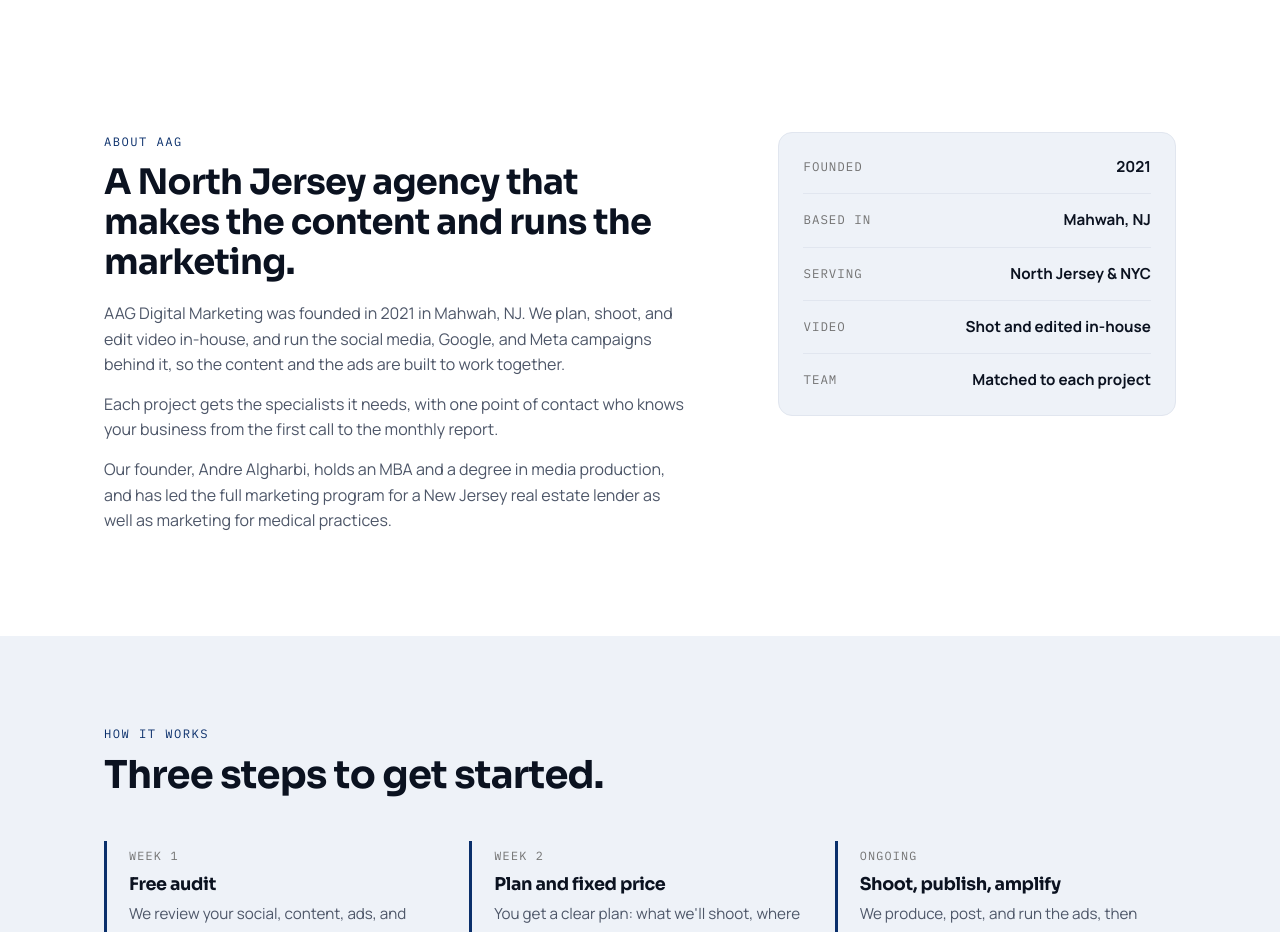
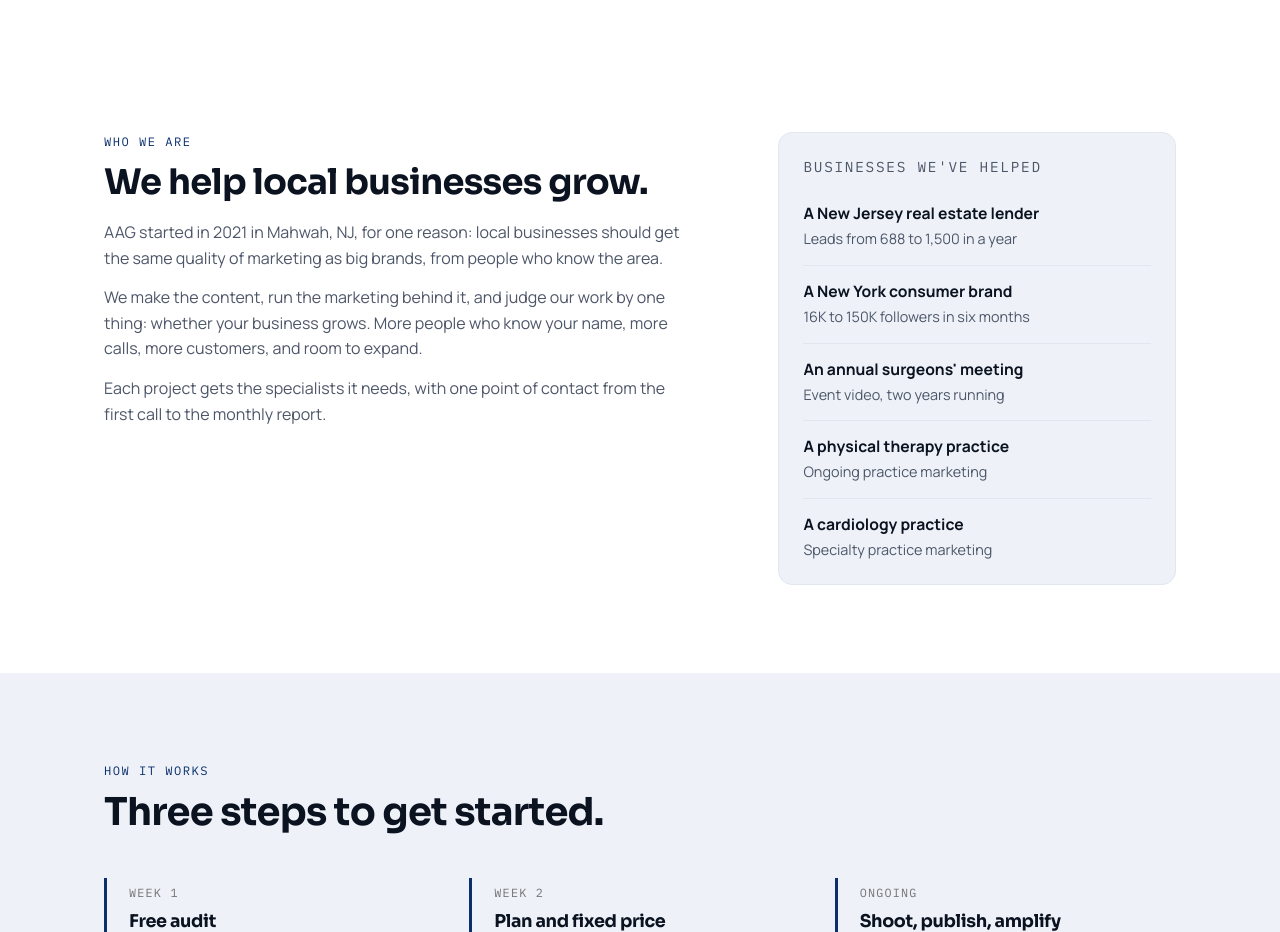
Before and after one commit to theaagdm/aag-website, a plain HTML site: page contractor-marketing-nj.html in a window 1280 px wide. Shown: the part 3420-4352 px from the top of the page. Drawn offline with Linux system fonts and the light colour scheme.

Commit message:
About section: who we are and why, with businesses we've helped
Co-Authored-By: Claude Opus 5.5 <noreply@anthropic.com>
Claude-Session: https://claude.ai/code/session_011ZEmRWojUzsuP94sQyJVVd

```diff
--- a/contractor-marketing-nj.html
+++ b/contractor-marketing-nj.html
@@ -175,11 +175,12 @@ nav{position:sticky;top:0;z-index:50;background:rgba(255,255,255,.9);backdrop-fi
 .who-grid{display:grid;grid-template-columns:1.4fr .9fr;gap:56px;align-items:start}
 .who h2{font-size:clamp(1.6rem,3vw,2.2rem);margin-bottom:18px;max-width:22ch}
 .who p{color:var(--slate);margin-bottom:14px;max-width:60ch}
-.facts{list-style:none;border:1px solid var(--line);border-radius:var(--radius);padding:8px 24px;background:var(--mist)}
-.facts li{display:flex;justify-content:space-between;gap:16px;padding:14px 0;border-top:1px solid var(--line);font-size:.95rem}
+.facts{border:1px solid var(--line);border-radius:var(--radius);padding:22px 24px 8px;background:var(--mist)}
+.facts ul{list-style:none}
+.facts li{padding:13px 0;border-top:1px solid var(--line)}
 .facts li:first-child{border-top:0}
-.facts span{color:var(--grey);font-family:'IBM Plex Mono',monospace;font-size:.78rem;letter-spacing:.08em;text-transform:uppercase;padding-top:2px}
-.facts b{text-align:right;color:var(--ink)}
+.facts b{display:block;color:var(--ink);font-size:.98rem}
+.facts span{color:var(--slate);font-size:.9rem}
 .work-top{padding-bottom:64px}
 .work-top .video-grid{margin-bottom:22px}
 /* footer */
@@ -306,7 +307,7 @@ footer a:hover{color:var(--navy)}
   </div>
 </section>
 
-<section class="who"><div class="wrap who-grid"><div><span class="eyebrow">About AAG</span><h2>A North Jersey agency that makes the content and runs the marketing.</h2><p>AAG Digital Marketing was founded in 2021 in Mahwah, NJ. We plan, shoot, and edit video in-house, and run the social media, Google, and Meta campaigns behind it, so the content and the ads are built to work together.</p><p>Each project gets the specialists it needs, with one point of contact who knows your business from the first call to the monthly report.</p><p>Our founder, Andre Algharbi, holds an MBA and a degree in media production, and has led the full marketing program for a New Jersey real estate lender as well as marketing for medical practices.</p></div><ul class="facts"><li><span>Founded</span><b>2021</b></li><li><span>Based in</span><b>Mahwah, NJ</b></li><li><span>Serving</span><b>North Jersey &amp; NYC</b></li><li><span>Video</span><b>Shot and edited in-house</b></li><li><span>Team</span><b>Matched to each project</b></li></ul></div></section>
+<section class="who"><div class="wrap who-grid"><div><span class="eyebrow">Who we are</span><h2>We help local businesses grow.</h2><p>AAG started in 2021 in Mahwah, NJ, for one reason: local businesses should get the same quality of marketing as big brands, from people who know the area.</p><p>We make the content, run the marketing behind it, and judge our work by one thing: whether your business grows. More people who know your name, more calls, more customers, and room to expand.</p><p>Each project gets the specialists it needs, with one point of contact from the first call to the monthly report.</p></div><div class="facts"><span class="eyebrow">Businesses we've helped</span><ul><li><b>A New Jersey real estate lender</b><span>Leads from 688 to 1,500 in a year</span></li><li><b>A New York consumer brand</b><span>16K to 150K followers in six months</span></li><li><b>An annual surgeons&#x27; meeting</b><span>Event video, two years running</span></li><li><b>A physical therapy practice</b><span>Ongoing practice marketing</span></li><li><b>A cardiology practice</b><span>Specialty practice marketing</span></li></ul></div></div></section>
 
 <section class="process">
   <div class="wrap">
```
Also changed, not shown: dental-marketing-nj.html (+6 -5 lines), digital-marketing-agency-north-jersey.html (+6 -5 lines), google-meta-ads-north-jersey.html (+6 -5 lines), restaurant-marketing-nj.html (+6 -5 lines), social-media-management-north-jersey.html (+6 -5 lines), video-production-nj.html (+6 -5 lines).
